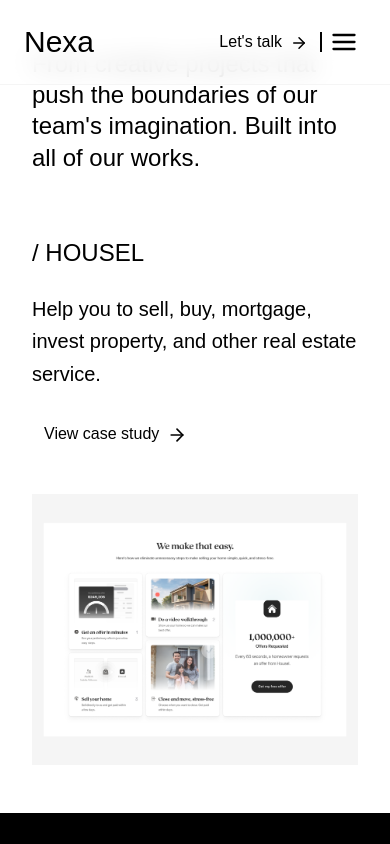
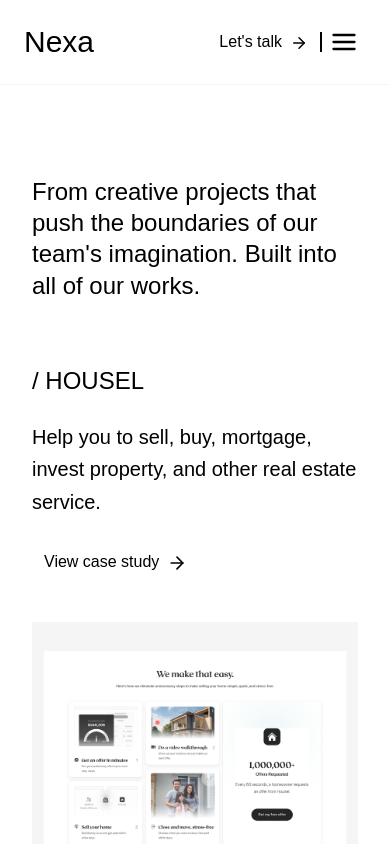
Before and after one commit to JihadZaidan/nexa-complete-verse, a Next.js app: page /works in a window 390 px wide. Shown: the top 844 px of the page. Built offline with nearby package versions, Linux system fonts and the light colour scheme; a web font is replaced by a local one.

Commit message:
feat(solving): resolve for white gap bug in mobile ui

```diff
--- a/src/app/layout.tsx
+++ b/src/app/layout.tsx
@@ -17,27 +17,31 @@ const openSauce = localfont({
   variable: "--font-open-sauce",
   display: "swap"
 })
+
 export default function Layout({
   children,
-}: Readonly<{
-  children: React.ReactNode;
-}>) {
+}: Readonly<{ children: React.ReactNode }>) {
   const pathname = usePathname();
   const isHomePage = pathname === "/";
+
   return (
     <html lang="en">
-      <body className={openSauce.className}>
-        <main className="w-full min-h-screen">
+      <body className={`${openSauce.className} bg-white`}>
+        <main className="w-full min-h-screen pt-32">
+          {/* Gradient overlay hanya untuk homepage */}
           {isHomePage && (
             <div className="relative w-full h-full">
-              <div className="absolute bg-gradient-custom inset-0 backdrop-blur-md h-screen max-h-[70vh] z-[-10]">
-                <div className="absolute w-full h-full shadow-blur z-[-5]"></div>
+              <div className="absolute bg-gradient-custom inset-0 backdrop-blur-md h-[70vh] z-[-10]">
+                <div className="absolute w-full h-full shadow-blur z-[-5]" />
               </div>
             </div>
           )}
-          <Navbar/>
-          <div className="w-full">{children}</div>
-          <Footer/>
+
+          <Navbar />
+          <div className="w-full overflow-hidden">
+            {children}
+          </div>
+          <Footer />
         </main>
       </body>
     </html>
```
